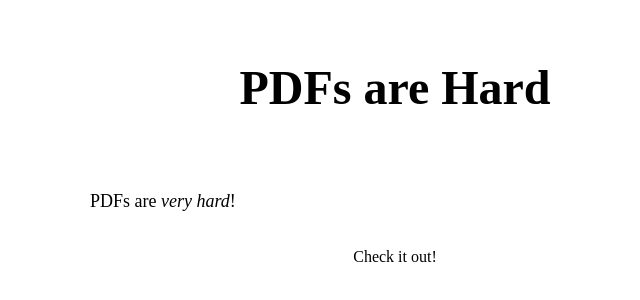
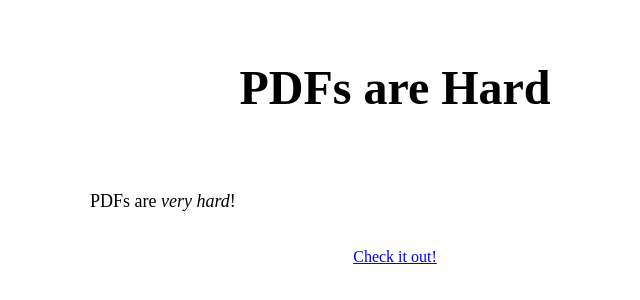
Before and after one commit to dustinknopoff/gatsby-portfolio, a Gatsby site: page /bash/pdfs-are-hard/ in a window 1280 px wide. Shown: the part 140-440 px from the top of the page, without its empty margins (245-885 px from the left). Built offline with nearby package versions, Linux system fonts and the light colour scheme; Gatsby itself is replaced by a stand-in of ours.

Commit message:
post link is correct

```diff
--- a/src/templates/post.js
+++ b/src/templates/post.js
@@ -12,7 +12,7 @@
           dangerouslySetInnerHTML={{ __html: data.markdownRemark.html }}
           className={styles.content}
         />
-        <a href={data.markdownRemark.link}>Check it out!</a>
+        <a href={data.markdownRemark.frontmatter.link}>Check it out!</a>
       </div>
     </div>
   );
```
